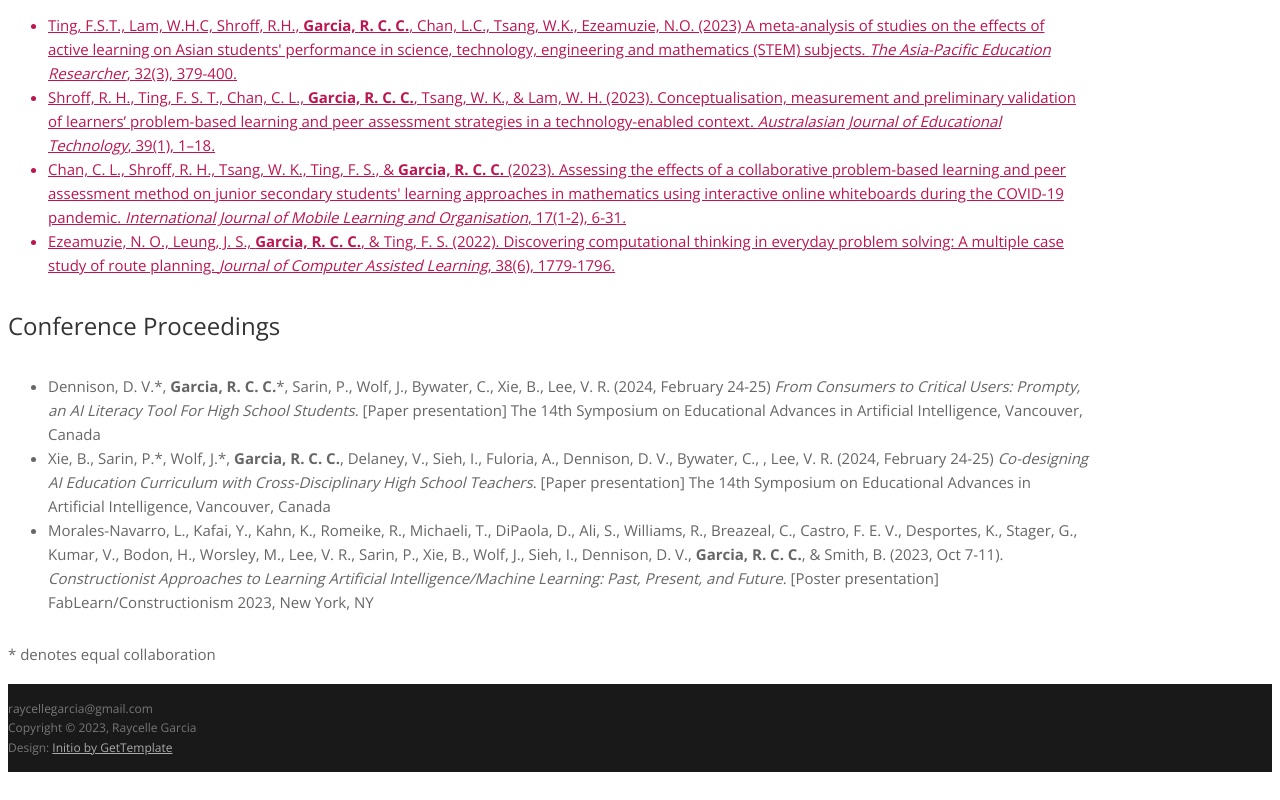
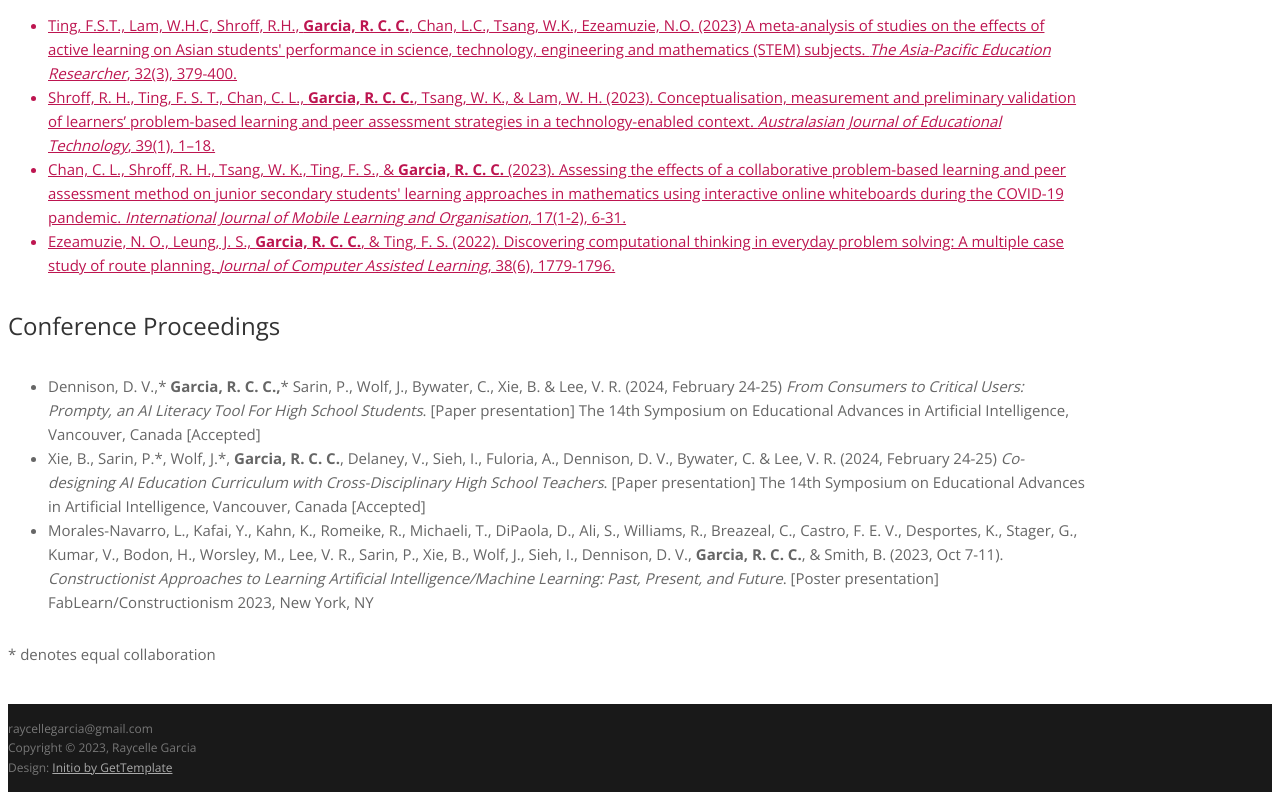
Before and after one commit to raycelle/raycelle.github.io, a plain HTML site: page index.html in a window 1280 px wide. Shown: the part 2998-3798 px from the top of the page. Drawn offline with nearby package versions, Linux system fonts and the light colour scheme; some icons are missing; a web font is replaced by a local one.

Commit message:
citations

```diff
--- a/index.html
+++ b/index.html
@@ -189,14 +189,14 @@
 			<h4 class="title">Conference Proceedings</h3>
 
 			<ul>
-				<li>Dennison, D. V.*, <b>Garcia, R. C. C.</b>*, Sarin, P., Wolf, J., Bywater, C., Xie, B., Lee, V. R. (2024, February 24-25) <i>From Consumers to Critical Users: Prompty, an AI Literacy Tool For High School Students</i>. [Paper presentation] The 14th Symposium on Educational Advances in Artificial Intelligence, Vancouver, Canada</li>
-				<li>Xie, B., Sarin, P.*, Wolf, J.*, <b>Garcia, R. C. C.</b>, Delaney, V., Sieh, I., Fuloria, A., Dennison, D. V., Bywater, C., , Lee, V. R. (2024, February 24-25) <i>Co-designing AI Education Curriculum with Cross-Disciplinary High School Teachers</i>. [Paper presentation] The 14th Symposium on Educational Advances in Artificial Intelligence, Vancouver, Canada</li>
+				<li>Dennison, D. V.,* <b>Garcia, R. C. C.,</b>* Sarin, P., Wolf, J., Bywater, C., Xie, B. & Lee, V. R. (2024, February 24-25) <i>From Consumers to Critical Users: Prompty, an AI Literacy Tool For High School Students</i>. [Paper presentation] The 14th Symposium on Educational Advances in Artificial Intelligence, Vancouver, Canada [Accepted]</li>
+				<li>Xie, B., Sarin, P.*, Wolf, J.*, <b>Garcia, R. C. C.</b>, Delaney, V., Sieh, I., Fuloria, A., Dennison, D. V., Bywater, C. & Lee, V. R. (2024, February 24-25) <i>Co-designing AI Education Curriculum with Cross-Disciplinary High School Teachers</i>. [Paper presentation] The 14th Symposium on Educational Advances in Artificial Intelligence, Vancouver, Canada [Accepted]</li>
 				<li>Morales-Navarro, L., Kafai, Y., Kahn, K., Romeike, R., Michaeli, T., DiPaola, D., Ali, S., Williams, R., Breazeal, C., Castro, F. E. V., Desportes, K., Stager, G., Kumar, V., Bodon, H., Worsley, M., Lee, V. R., Sarin, P., Xie, B., Wolf, J., Sieh, I., Dennison, D. V., <b> Garcia, R. C. C.</b>, & Smith, B. (2023, Oct 7-11). <i> Constructionist Approaches to Learning Artificial Intelligence/Machine Learning: Past, Present, and Future</i>. [Poster  presentation] FabLearn/Constructionism 2023, New York, NY</li>
 			</ul>
 
 			* denotes equal collaboration
 
-			<br><br>
+			<br><br><br>
 			</div>
 
 		</div> <!-- /section -->
```
